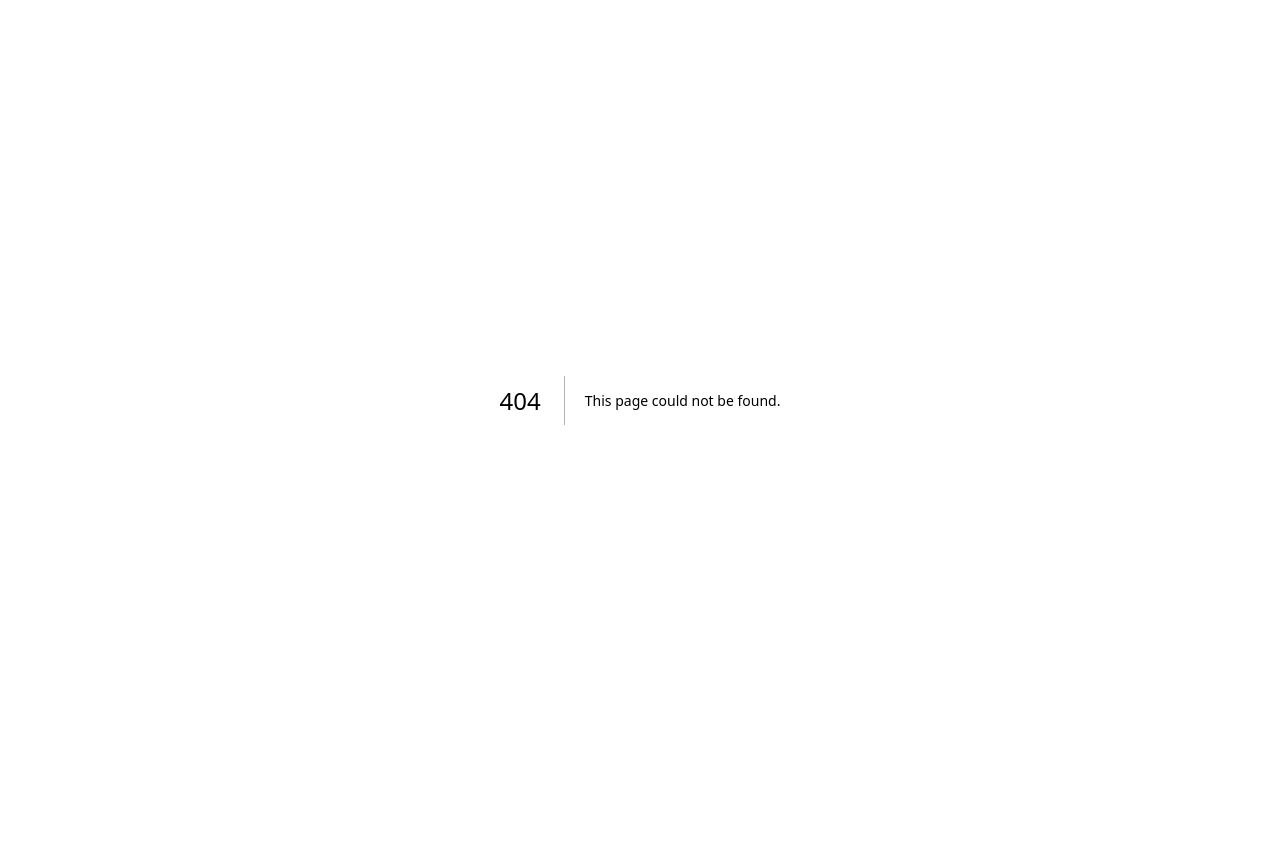
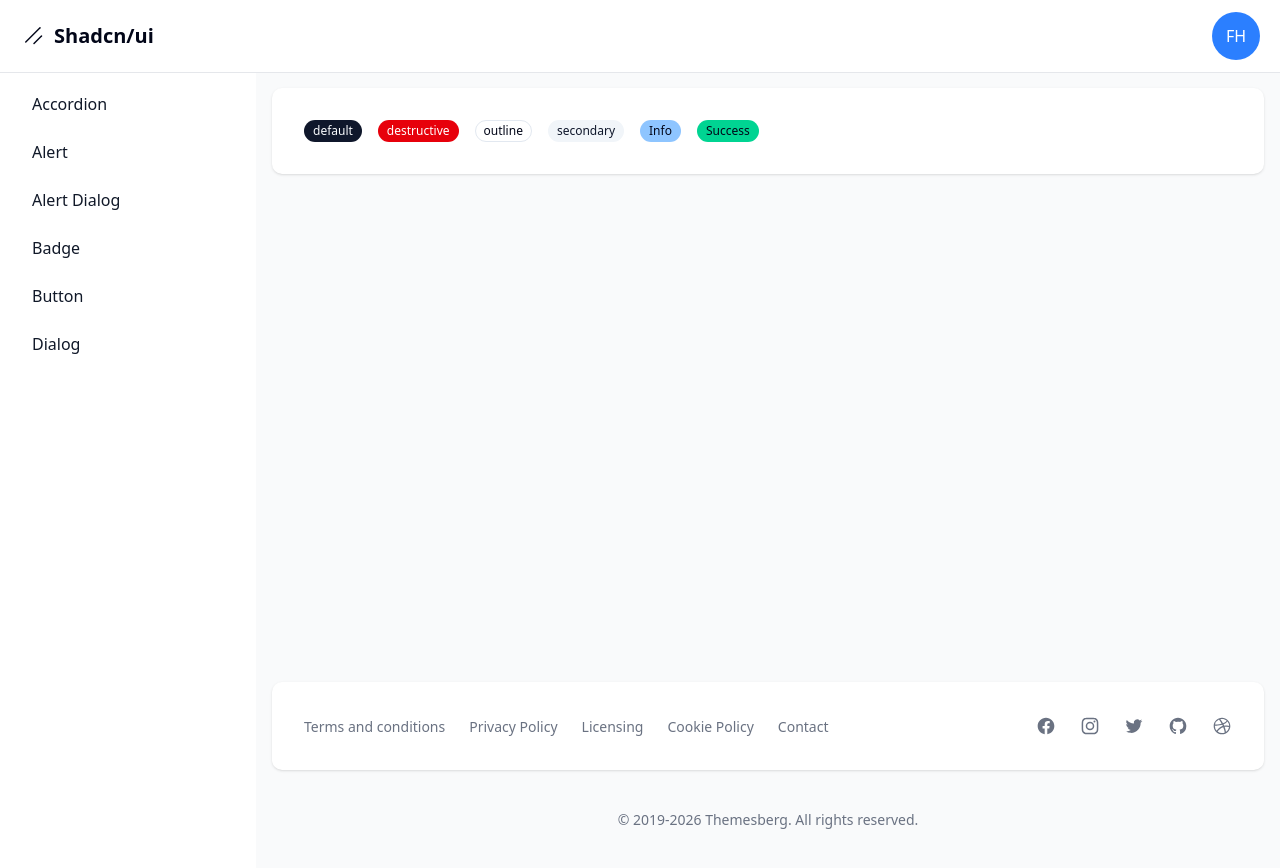
Before and after one commit to dieginin/curso_shadcn, a Next.js app: page /dashboard/badge in a window 1280 px wide. Before the commit this address had no page. Before the commit the page ends 800 px from the top, so only its background shows below. Built offline with nearby package versions, Linux system fonts and the light colour scheme.

Commit message:
feat: add Badge component and integrate into the dashboard layout

```diff
--- /dev/null
+++ b/app/dashboard/badge/page.tsx
@@ -0,0 +1,18 @@
+import { Badge } from "@/components/ui/badge"
+
+export default function Page() {
+  return (
+    <div className='flex gap-4'>
+      <Badge>default</Badge>
+      <Badge variant='destructive'>destructive</Badge>
+      <Badge variant='outline'>outline</Badge>
+      <Badge variant='secondary'>secondary</Badge>
+      <Badge variant='info' capitalize>
+        info
+      </Badge>
+      <Badge variant='success' capitalize>
+        success
+      </Badge>
+    </div>
+  )
+}
--- a/app/dashboard/layout.tsx
+++ b/app/dashboard/layout.tsx
@@ -9,7 +9,8 @@
   { name: "button", href: "button" },
   { name: "alert dialog", href: "alert-dialog" },
   { name: "dialog", href: "dialog" },
-]
+  { name: "badge", href: "badge" },
+].sort((a, b) => a.name.localeCompare(b.name))
 
 export default function DashboardLayout({ children }: { children: React.ReactNode }) {
   return (
--- /dev/null
+++ b/components/ui/badge.tsx
@@ -0,0 +1,39 @@
+import * as React from "react"
+import { Slot } from "@radix-ui/react-slot"
+import { cva, type VariantProps } from "class-variance-authority"
+
+import { cn } from "@/lib/utils"
+
+const badgeVariants = cva(
+  "inline-flex items-center justify-center rounded-full border px-2 py-0.5 text-xs font-medium w-fit whitespace-nowrap shrink-0 [&>svg]:size-3 gap-1 [&>svg]:pointer-events-none focus-visible:border-ring focus-visible:ring-ring/50 focus-visible:ring-[3px] aria-invalid:ring-destructive/20 dark:aria-invalid:ring-destructive/40 aria-invalid:border-destructive transition-[color,box-shadow] overflow-hidden",
+  {
+    variants: {
+      variant: {
+        default: "border-transparent bg-primary text-primary-foreground [a&]:hover:bg-primary/90",
+        secondary: "border-transparent bg-secondary text-secondary-foreground [a&]:hover:bg-secondary/90",
+        destructive:
+          "border-transparent bg-destructive text-white [a&]:hover:bg-destructive/90 focus-visible:ring-destructive/20 dark:focus-visible:ring-destructive/40 dark:bg-destructive/60",
+        outline: "text-foreground [a&]:hover:bg-accent [a&]:hover:text-accent-foreground",
+        info: "border-transparent bg-blue-300 text-blue-300-foreground [a&]:hover:bg-blue-300/90",
+        success: "border-transparent bg-emerald-400 text-emerald-400-foreground [a&]:hover:bg-emerald-400/90",
+      },
+    },
+    defaultVariants: {
+      variant: "default",
+    },
+  }
+)
+
+type BadgeProps = React.ComponentProps<"span"> &
+  VariantProps<typeof badgeVariants> & {
+    asChild?: boolean
+    capitalize?: boolean
+  }
+
+function Badge({ className, variant, asChild = false, capitalize = false, ...props }: BadgeProps) {
+  const Comp = asChild ? Slot : "span"
+
+  return <Comp data-slot='badge' className={cn(badgeVariants({ variant }), className, { capitalize })} {...props} />
+}
+
+export { Badge, badgeVariants }
```
